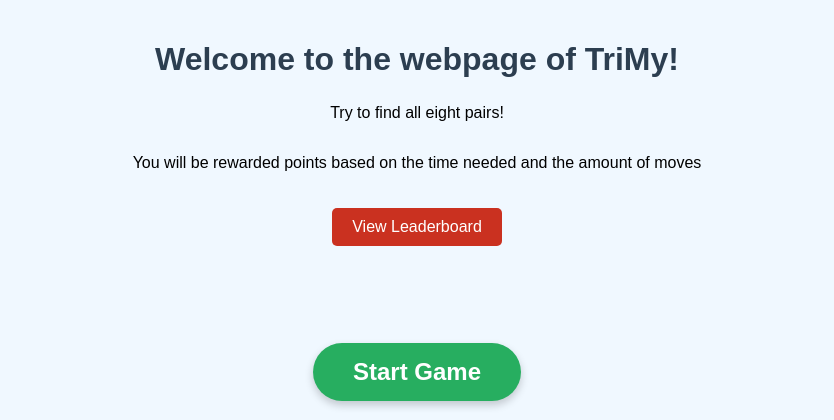
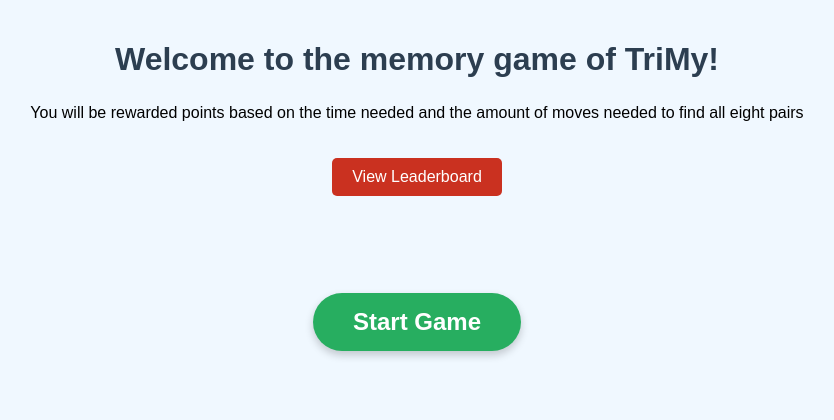
Before and after one commit to nike2410/Advanced_ISD_Project, a Flask app: page / in a window 1280 px wide. Shown: the top 420 px of the page, without its empty margins (223-1057 px from the left). Run offline with Flask 3, Linux system fonts and the light colour scheme; the visitor is signed in with stand-in values (Sample User, id 1).

Commit message:
adjusted index text and added .gitignore file

```diff
--- a/templates/index.html
+++ b/templates/index.html
@@ -9,9 +9,8 @@
 </head>
 
 <body>
-    <h1>Welcome to the webpage of TriMy!</h1>
-    <p>Try to find all eight pairs!</p>
-    <p>You will be rewarded points based on the time needed and the amount of moves</p>
+    <h1>Welcome to the memory game of TriMy!</h1>
+    <p>You will be rewarded points based on the time needed and the amount of moves needed to find all eight pairs</p>
 
     <!-- create link to statistics page, leaderboard will be shown here
     <div class="controls">
```
